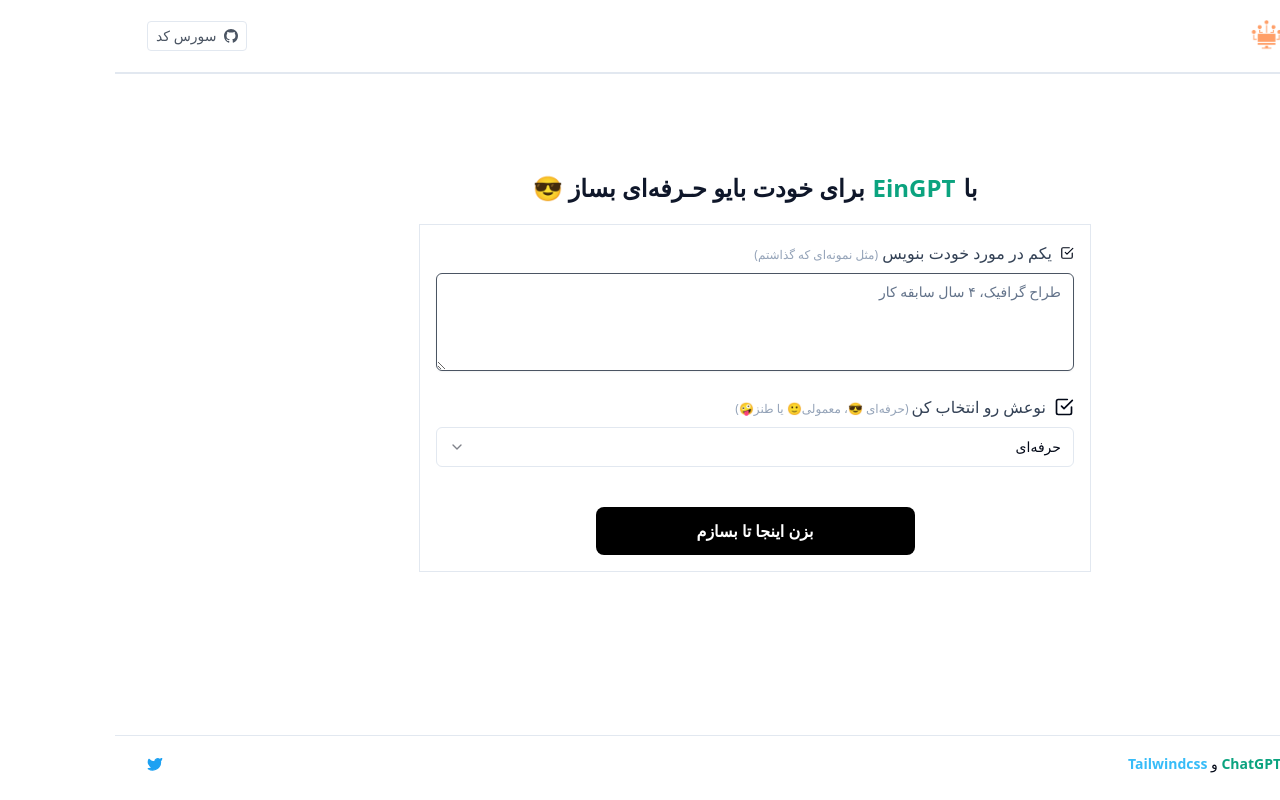
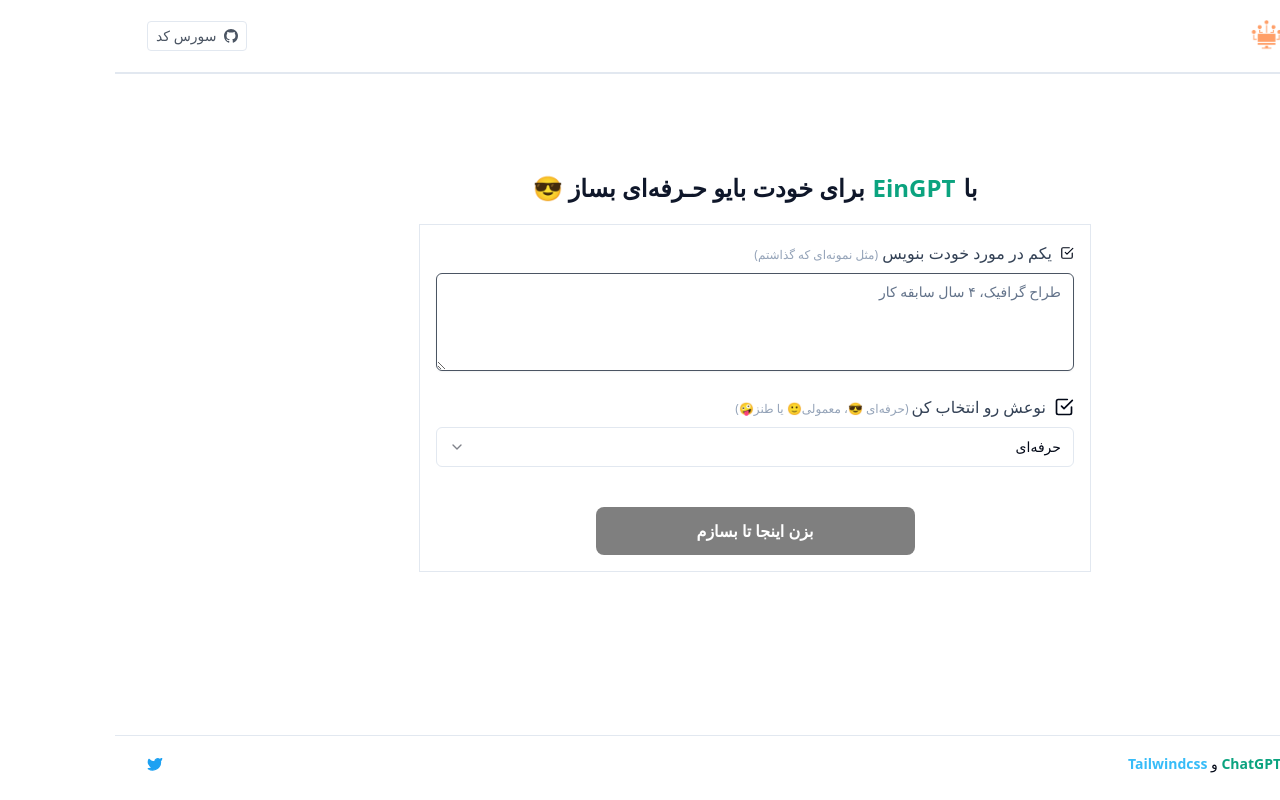
Before and after one commit to ehsanghaffar/einbio, a Next.js app: page / in a window 1280 px wide. Built offline with nearby package versions, Linux system fonts and the light colour scheme.

Commit message:
Add cooldown logic for bio generation

```diff
--- a/app/page.tsx
+++ b/app/page.tsx
@@ -24,6 +24,7 @@
   const [bio, setBio] = useState("");
   const [vibe, setVibe] = useState<VibeType>("حرفه‌ای");
   const [generatedBios, setGeneratedBios] = useState<String | undefined>("");
+  const [isCooldown, setIsCooldown] = useState(false);
 
   const bioRef = useRef<null | HTMLDivElement>(null);
 
@@ -33,12 +34,21 @@
     }
   };
 
+
+
   const generateBio = async (
     e: React.MouseEvent<HTMLButtonElement, MouseEvent>
   ) => {
     e.preventDefault();
     setGeneratedBios("");
     setLoading(true);
+
+    if (isCooldown) {
+      toast("لطفا چند لحظه صبر کنید دوباره بزنید", {
+        icon: "⏳",
+      });
+      return;
+    }
 
     try {
       const messages = `Generate 2 ${vibe} biographies with no hashtags, in Persian language, and clearly labeled "1." and "2.". ${
@@ -72,6 +82,7 @@
       });
     } finally {
       setLoading(false);
+      setTimeout(() => setIsCooldown(false), 10000); // Reset cooldown after 3 seconds
     }
   };
 
@@ -140,8 +151,9 @@
           </div>
           {!loading && (
             <button
-              className="bg-black rounded-lg text-white font-semibold px-4 py-3 sm:mt-10 mt-8 hover:bg-black/70 w-2/4"
+              className="bg-black rounded-lg text-white font-semibold px-4 py-3 sm:mt-10 mt-8 hover:bg-black/70 w-2/4 disabled:bg-black/50"
               onClick={(e) => generateBio(e)}
+              disabled={bio.length === 0 || isCooldown}
             >
               بزن اینجا تا بسازم
             </button>
```
